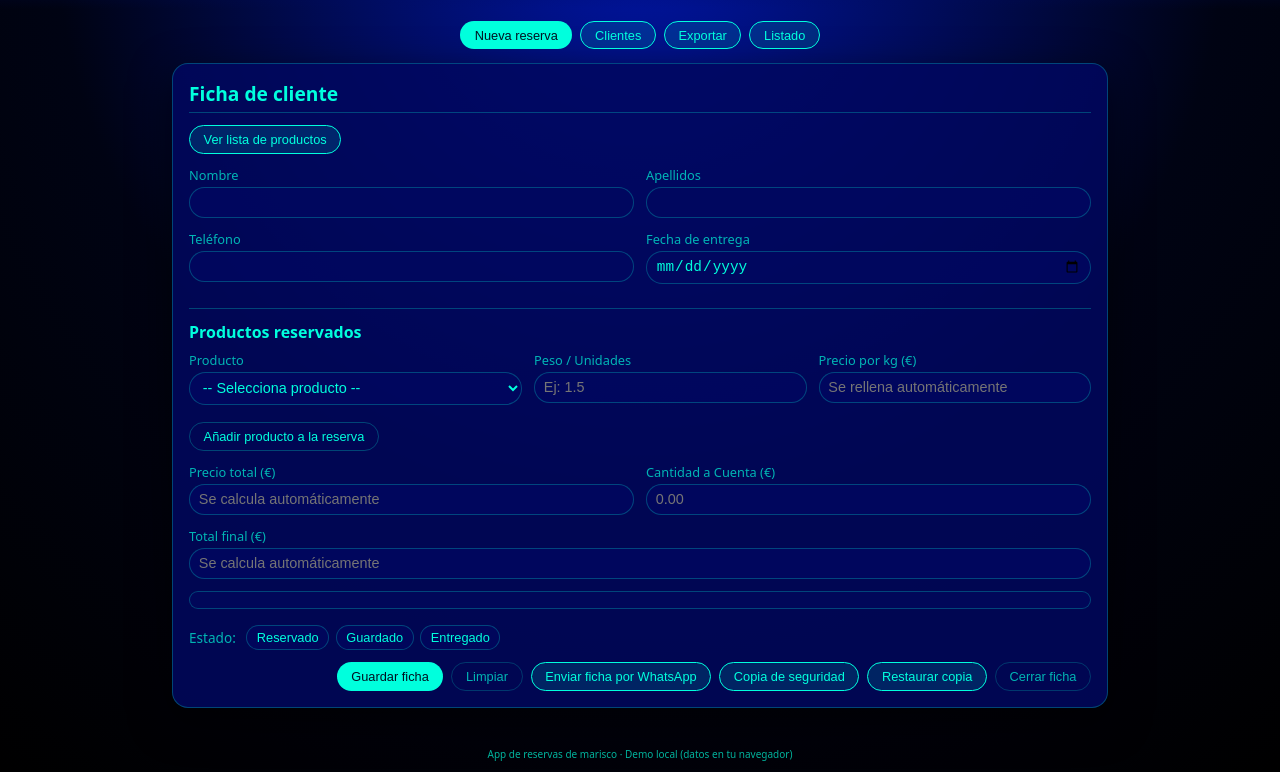
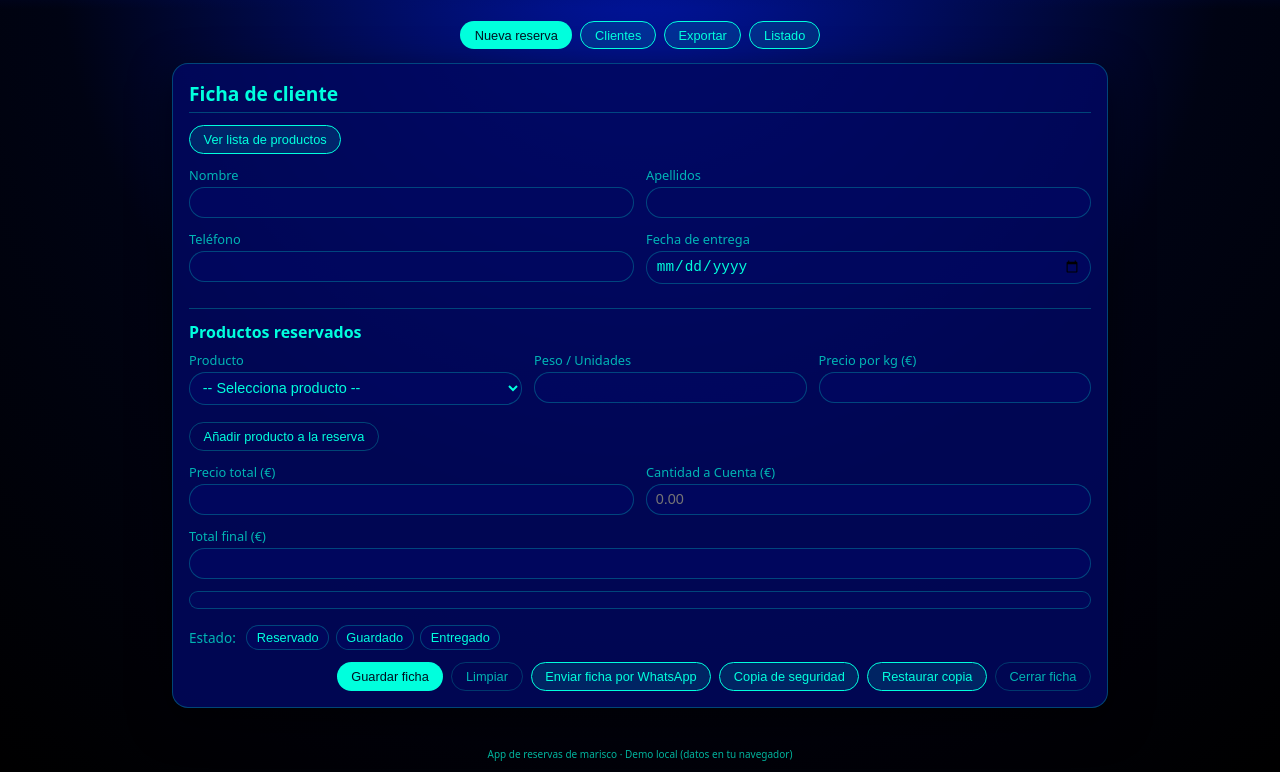
Before and after one commit to congeladoseltimon-cpu/reserva_mariscos, a plain HTML site: page index.html in a window 1280 px wide. Shown: the part 75-847 px from the top of the page. Drawn offline with Linux system fonts and the light colour scheme.

Commit message:
Add files via upload

```diff
--- a/index.html
+++ b/index.html
@@ -63,11 +63,11 @@
           </div>
           <div class="form-group">
             <label for="cantidad">Peso / Unidades</label>
-            <input id="cantidad" type="number" min="0" step="0.01" placeholder="Ej: 1.5" />
+            <input id="cantidad" type="number" min="0" step="0.01" />
           </div>
           <div class="form-group">
             <label for="precio-kg">Precio por kg (€)</label>
-            <input id="precio-kg" type="number" min="0" step="0.01" placeholder="Se rellena automáticamente" />
+            <input id="precio-kg" type="number" min="0" step="0.01" />
           </div>
         </div>
 
@@ -78,7 +78,7 @@
         <div class="grid-2">
           <div class="form-group">
             <label for="precio-total">Precio total (€)</label>
-            <input id="precio-total" type="number" min="0" step="0.01" placeholder="Se calcula automáticamente" readonly />
+            <input id="precio-total" type="number" min="0" step="0.01" readonly />
           </div>
           <div class="form-group">
             <label for="cantidad-cuenta">Cantidad a Cuenta (€)</label>
@@ -87,7 +87,7 @@
         </div>
         <div class="form-group">
           <label for="total-final">Total final (€)</label>
-          <input id="total-final" type="number" min="0" step="0.01" placeholder="Se calcula automáticamente" readonly />
+          <input id="total-final" type="number" min="0" step="0.01" readonly />
         </div>
 
         <div id="productos-list" class="productos-list"></div>
```
